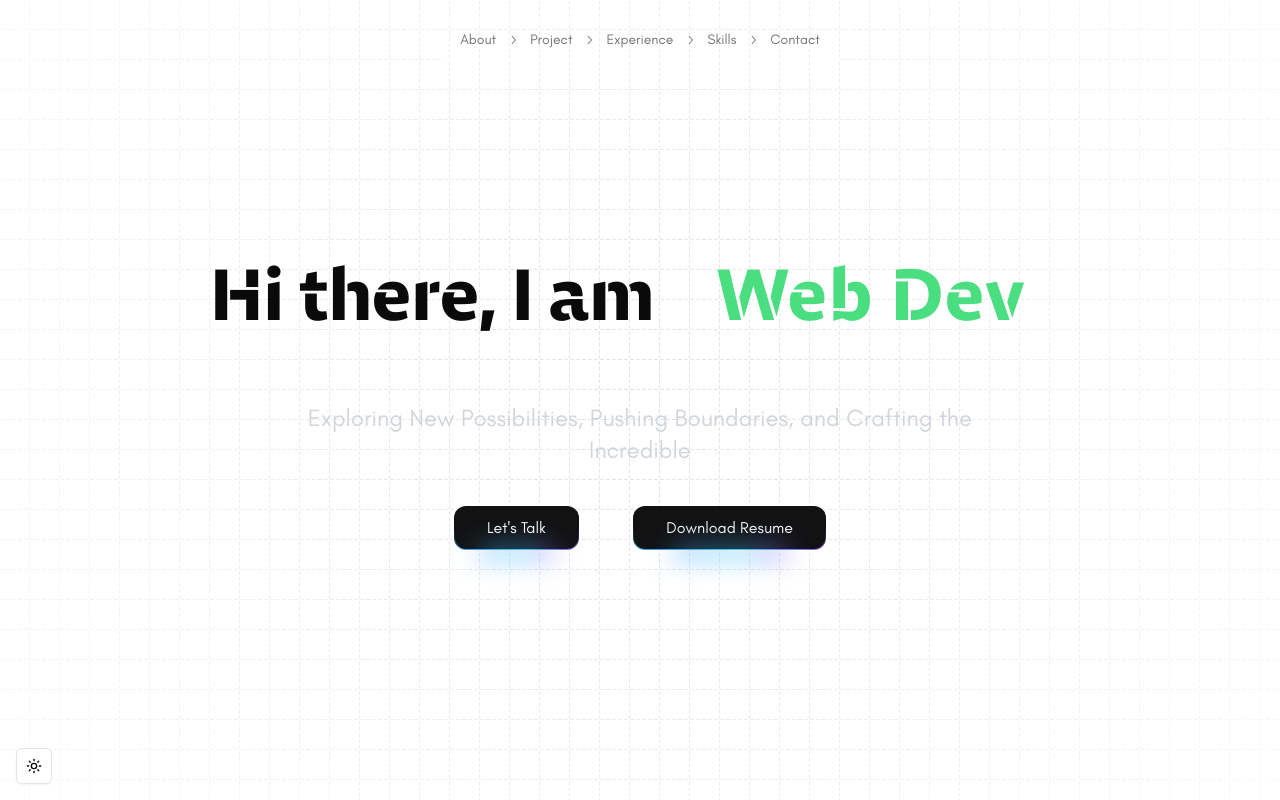
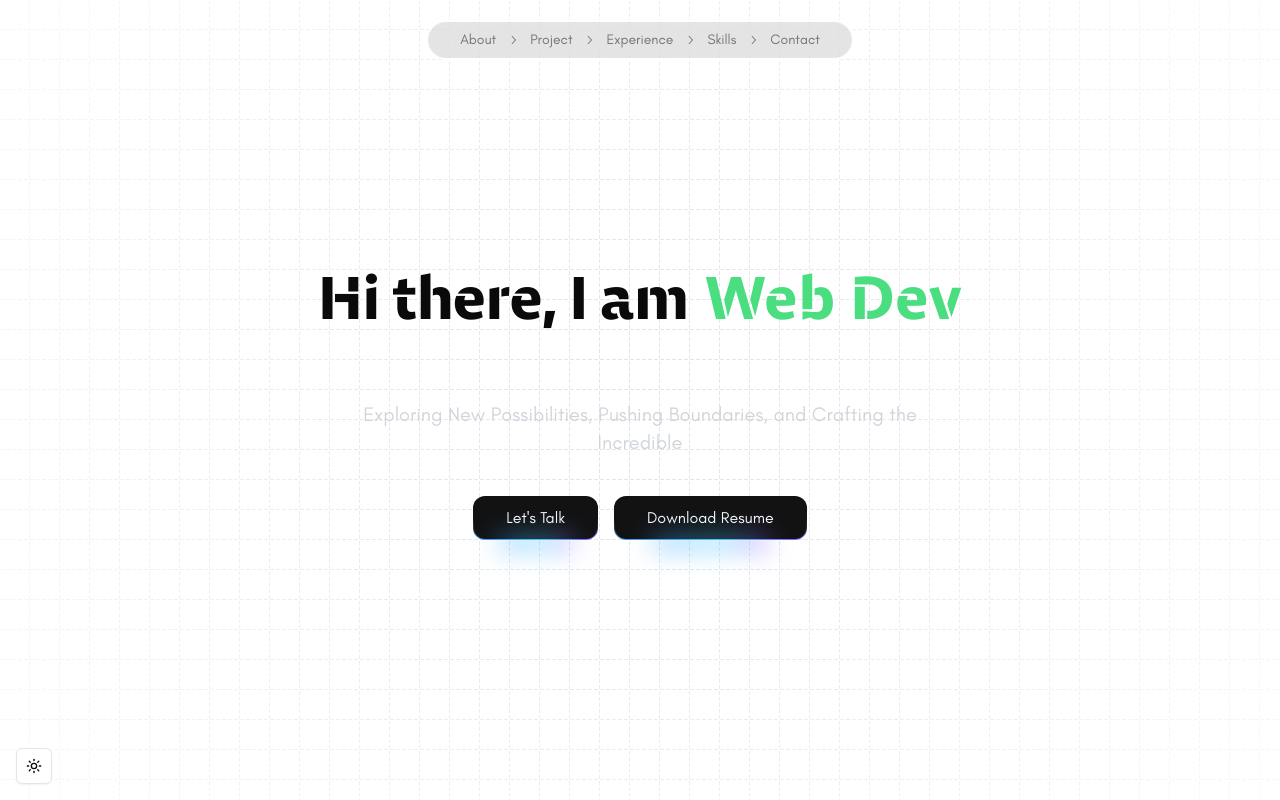
Before and after one commit to rushikeshwayal/My_Porfolio, a Next.js app: page / in a window 1280 px wide. Shown: the top 800 px of the page. Built offline with nearby package versions, Linux system fonts and the light colour scheme; a web font is replaced by a local one.

Commit message:
makking responsive

```diff
--- a/components/custome/Contact.tsx
+++ b/components/custome/Contact.tsx
@@ -8,7 +8,7 @@ export default function Contact() {
     return (
         <div>
             <hr />
-            <footer className="relative w-full bg-black text-white py-16 px-6 sm:px-20 overflow-hidden font-glacial">
+            <footer className="relative w-full dark:bg-black bg-white text-white py-12 px-4 sm:px-10 md:px-20 overflow-hidden font-glacial">
 
                 {/* 🔳 Grid Background */}
                 <GridPattern
@@ -25,13 +25,13 @@ export default function Contact() {
                     initial={{ opacity: 0, y: 40 }}
                     whileInView={{ opacity: 1, y: 0 }}
                     transition={{ duration: 0.6 }}
-                    className="text-4xl font-bold text-center text-green-400 mb-10"
+                    className="text-3xl sm:text-4xl font-bold text-center text-green-400 mb-10"
                 >
                     Let's Connect
                 </motion.h2>
 
                 {/* 📬 Contact Details */}
-                <div className="flex flex-col sm:flex-row items-center justify-center gap-8 text-base">
+                <div className="flex flex-wrap justify-center gap-4 sm:gap-6 md:gap-8 text-sm sm:text-base">
                     <ContactItem
                         icon={<FaEnvelope />}
                         text="rushikeshwayal6@gmail.com"
@@ -55,7 +55,7 @@ export default function Contact() {
                 </div>
 
                 {/* 👣 Footer Bottom */}
-                <div className="mt-12 text-center text-sm text-gray-400">
+                <div className="mt-10 text-center text-xs sm:text-sm text-gray-400">
                     © {new Date().getFullYear()} Rushikesh Wayal. All rights reserved.
                 </div>
             </footer>
@@ -79,10 +79,10 @@ function ContactItem({
             rel="noopener noreferrer"
             whileHover={{ scale: 1.05 }}
             whileTap={{ scale: 0.95 }}
-            className="flex items-center gap-2 bg-zinc-900 hover:bg-zinc-800 px-4 py-3 rounded-lg border border-gray-700 transition"
+            className="flex items-center gap-2 bg-zinc-900 hover:bg-zinc-800 px-4 py-3 rounded-lg border border-gray-700 transition min-w-[250px] justify-center"
         >
-            <span className="text-green-400 text-xl">{icon}</span>
-            <span>{text}</span>
+            <span className="text-green-400 text-lg sm:text-xl">{icon}</span>
+            <span className="truncate">{text}</span>
         </motion.a>
     );
 }
--- a/components/custome/Hero.tsx
+++ b/components/custome/Hero.tsx
@@ -1,4 +1,4 @@
-"use client"
+"use client";
 import React from 'react';
 import WordRotate from "../ui/word-rotate";
 import { RainbowButton } from '../ui/rainbow-button';
@@ -9,51 +9,65 @@ import { motion } from 'framer-motion';
 
 export default function Hero() {
   return (
-    <div className="relative overflow-hidden ">
+    <div className="relative overflow-hidden">
       <div className="flex justify-center items-center font-glacial">
         <NavBar />
       </div>
-      <div className="flex flex-col items-center justify-center h-screen text-center w-full">
+
+      <div className="flex flex-col items-center justify-center min-h-screen text-center w-full px-4 sm:px-10">
         <motion.div
           initial={{ opacity: 0, y: 50 }}
           animate={{ opacity: 1, y: 0 }}
           transition={{ duration: 0.8 }}
-          className="w-full flex items-center mb-10 justify-center"
+          className="w-full flex flex-col sm:flex-row items-center justify-center mb-10 space-y-4 sm:space-y-0"
         >
-          <h1 className="text-5xl sm:text-6xl md:text-7xl font-extrabold tracking-tight mr-4 font-BespokeStencilBold">
+          <h1 className="text-4xl sm:text-5xl md:text-6xl font-extrabold tracking-tight font-BespokeStencilBold mr-0 sm:mr-4">
             Hi there, I am
           </h1>
-          <div className="inline-block w-[200px] sm:w-[300px] md:w-[400px]">
+
+          <div className="w-fit min-w-[160px] sm:min-w-[200px] md:min-w-[250px] max-w-[80vw]">
             <WordRotate
-              className="text-4xl sm:text-6xl md:text-7xl font-extrabold text-green-400 font-BespokeStencilBold"
+              className="text-4xl sm:text-5xl md:text-6xl font-extrabold text-green-400 font-BespokeStencilBold"
               words={["Rushikesh", "AI-ML Dev", "Web Dev"]}
             />
           </div>
         </motion.div>
+
         <motion.div
           initial={{ opacity: 0, y: 50 }}
           animate={{ opacity: 1, y: 0 }}
           transition={{ duration: 0.8, delay: 0.2 }}
-          className="mt-6"
+          className="mt-4 sm:mt-6 px-4"
         >
-          <p className="text-lg sm:text-xl md:text-2xl max-w-2xl text-gray-300 font-glacial">
+          <p className="text-base sm:text-lg md:text-xl max-w-xl text-gray-300 font-glacial">
             Exploring New Possibilities, Pushing Boundaries, and Crafting the Incredible
           </p>
         </motion.div>
+
         <motion.div
           initial={{ opacity: 0, y: 50 }}
           animate={{ opacity: 1, y: 0 }}
           transition={{ duration: 0.8, delay: 0.4 }}
-          className="mt-10 flex justify-around w-2/6 font-glacial"
+          className="mt-8 sm:mt-10 flex flex-col sm:flex-row gap-4 items-center font-glacial"
         >
-          <a href='https://www.linkedin.com/in/rushikeshwayal/' target='_blank' rel="noopener noreferrer">
+          <a
+            href="https://www.linkedin.com/in/rushikeshwayal/"
+            target="_blank"
+            rel="noopener noreferrer"
+          >
             <RainbowButton>Let's Talk</RainbowButton>
           </a>
-          <a href='https://drive.google.com/file/d/121Ll0N9VAgkSaMAvZyGjqoL30pFdEb2V/view?usp=sharingcle' target='_blank' rel="noopener noreferrer">
+
+          <a
+            href="https://drive.google.com/file/d/121Ll0N9VAgkSaMAvZyGjqoL30pFdEb2V/view?usp=sharingcle"
+            target="_blank"
+            rel="noopener noreferrer"
+          >
             <RainbowButton>Download Resume</RainbowButton>
           </a>
         </motion.div>
       </div>
+
       <GridPattern
         width={30}
         height={30}
@@ -61,7 +75,7 @@ export default function Hero() {
         y={-1}
         strokeDasharray={"4 2"}
         className={cn(
-          "[mask-image:radial-gradient(1000px_circle_at_center,white,transparent)] -z-10",
+          "absolute inset-0 -z-10 [mask-image:radial-gradient(1000px_circle_at_center,white,transparent)]"
         )}
       />
     </div>
--- a/components/custome/NavBar.tsx
+++ b/components/custome/NavBar.tsx
@@ -13,8 +13,8 @@ import {
 
 export default function NavBar() {
   return (
-    <div className='border-[2px]   border-white px-8 py-2 rounded-3xl top-5 fixed z-50'>
-      <Breadcrumb>
+    <div className='border-[2px] border-white sm:px-8 sm:py-2 px-4 py-2 backdrop-blur-md dark:bg-white/10 bg-black/10  text-sm sm: font-xl rounded-3xl top-5 fixed z-50'>
+      <Breadcrumb className='text-white'>
         <BreadcrumbList>
           <BreadcrumbItem>
 
@@ -30,7 +30,6 @@ export default function NavBar() {
           </BreadcrumbItem>
 
           {/* <BreadcrumbSeparator />
-
           <BreadcrumbItem>
             <BreadcrumbLink>
               <Link href="#">Services</Link>
@@ -49,12 +48,11 @@ export default function NavBar() {
 
           <BreadcrumbItem>
             <BreadcrumbLink>
-              <Link href="#skills">Skills</Link>
+              <Link href="skill">Skills</Link>
             </BreadcrumbLink>
           </BreadcrumbItem>
 
           <BreadcrumbSeparator />
-
           <BreadcrumbItem>
             <BreadcrumbLink>
               <Link href="#contact">Contact</Link>
--- a/components/custome/Projects.tsx
+++ b/components/custome/Projects.tsx
@@ -38,9 +38,7 @@ export default function Projects() {
   const webProjects = [
     {
       title: "Pragati Track",
-      description: `Designed and built Admin and Investigator panels for managing S&T and R&D projects under the Ministry
-of Coal & CMPDI. Orchestrated the integration of multi-level approvals and real-time dashboards, cutting decision time by 30% and enabling financial tracking for 1000+ projects.
-Enhanced execution by 40%, increased transparency by 60%, and reduced manual work by up to 80%.`,
+      description: `Designed and built Admin and Investigator panels for managing S&T and R&D projects under the Ministry of Coal & CMPDI. Orchestrated the integration of multi-level approvals and real-time dashboards and reduced manual work by up to 80%.`,
       image: "/pragatiTrack.png",
       link: "#",
     },
@@ -105,9 +103,6 @@ Optimized real-time inventory tracking and shelf-life monitoring across 20+ depa
     {
       title: "chucknorris_jokes",
       description: "update soon",
-      image:
-        "https://images.unsplash.com/photo-1540553016722-983e48a2cd10?ixlib=rb-1.2.1&auto=format&fit=crop&w=800&q=80",
-      link: "#",
     },
   ];
 
@@ -132,7 +127,7 @@ Elevated user satisfaction scores by 30% by delivering personalized movie recomm
   const renderCard = (project: Project) => {
     if (project.description && project.image) {
       return (
-        <div className="flex flex-col bg-white dark:bg-black shadow-xl border border-slate-200 dark:border-slate-700 rounded-lg w-full h-[28rem] p-4">
+        <div className="flex flex-col bg-white dark:bg-black shadow-xl border border-slate-200 dark:border-slate-700 rounded-lg w-full h-[30rem] p-4">
           <div className="h-44 overflow-hidden rounded-md mb-4 flex-shrink-0">
             <img
               src={project.image}
@@ -203,7 +198,7 @@ Elevated user satisfaction scores by 30% by delivering personalized movie recomm
   return (
     <div
       className={cn(
-        "relative overflow-hidden min-h-screen font-glacial flex flex-col justify-center",
+        "relative overflow-hidden min-h-screen font-glacial flex flex-col justify-center sm:px-18 px-10 ",
         theme === "dark"
           ? "bg-gradient-to-b from-black/50 to-transparent"
           : "bg-gradient-to-b from-white to-transparent"
--- a/components/custome/Skill.tsx
+++ b/components/custome/Skill.tsx
@@ -85,7 +85,7 @@ export default function Skills() {
     return (
         <div
             className={cn(
-                "relative flex justify-center items-center flex-col px-6 sm:px-28 font-glacial min-h-screen",
+                "relative flex justify-center items-center flex-col px-6 sm:px-28 font-glacial min-h- pb-20",
                 theme === "dark"
                     ? "bg-gradient-to-b from-transparent to-black/80"
                     : "bg-gradient-to-b from-white to-gray-100"
```
